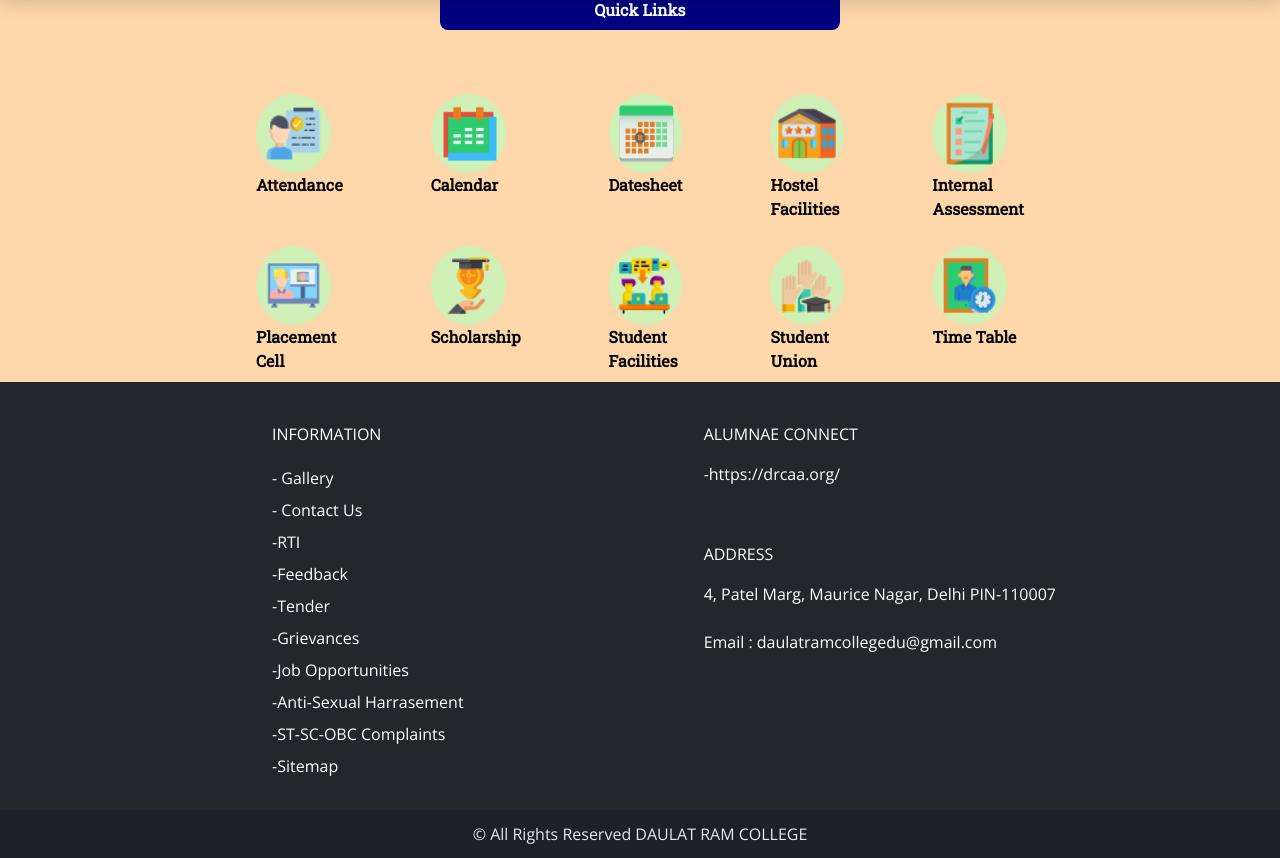
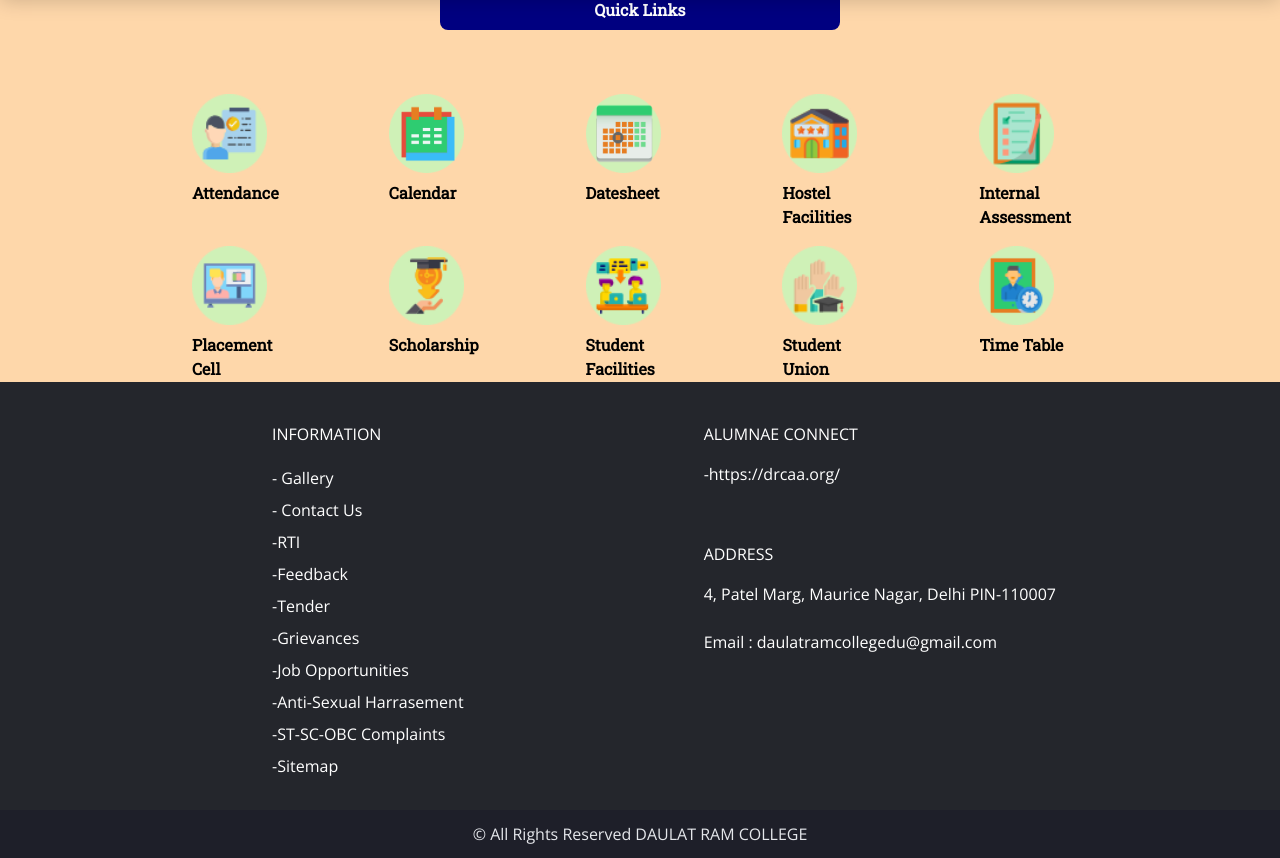
Before and after one commit to Vivekumar08/Daulatram.github.io, a React (Create React App) app in the folder daulatram/: page / in a window 1280 px wide. Shown: the part 907-1765 px from the top of the page. Built offline with nearby package versions, Linux system fonts and the light colour scheme.

Commit message:
some minor - changes

```diff
--- a/daulatram/src/App.css
+++ b/daulatram/src/App.css
@@ -197,7 +197,7 @@
     }
 
     .row {
-        width: 60%;
+        width: 70%;
         margin: 2rem auto;
         margin-top: 4rem;
         font-family: 'Roboto Slab', serif;
@@ -266,18 +266,17 @@
     .e-input-group.e-control-wrapper.e-error:not(.e-float-icon-left) {
         border: none;
     }
-
-    .gallery__item--1 {
+    /* .gallery__item-1 {
         grid-column-start: 1;
         grid-column-end: 3;
         grid-row-start: 1;
         grid-row-end: 3;
         /** Alternative Syntax **/
-        /* grid-column: 1 / span 2;  */
-        /* grid-row: 1 / span 2; */
-    }
+    /* grid-column: 1 / span 2;  */
+    /* grid-row: 1 / span 2; */
+    /* } */
 
-    .gallery__item--2 {
+    .gallery__item-2 {
         grid-column-start: 3;
         grid-column-end: 5;
         grid-row-start: 1;
@@ -287,7 +286,7 @@
         /* grid-row: 1 / span 2; */
     }
 
-    .gallery__item--3 {
+    .gallery__item-3 {
         grid-column-start: 5;
         grid-column-end: 9;
         grid-row-start: 1;
@@ -297,7 +296,7 @@
     grid-row: 1 / span 5; */
     }
 
-    .gallery__item--4 {
+    .gallery__item-4 {
         grid-column-start: 1;
         grid-column-end: 5;
         grid-row-start: 3;
@@ -307,7 +306,7 @@
         /* grid-row: 3 / span 3; */
     }
 
-    .gallery__item--5 {
+    .gallery__item-5 {
         grid-column-start: 1;
         grid-column-end: 5;
         grid-row-start: 6;
@@ -317,7 +316,7 @@
         /* grid-row: 6 / span 3; */
     }
 
-    .gallery__item--6 {
+    .gallery__item-6 {
         grid-column-start: 5;
         grid-column-end: 9;
         grid-row-start: 6;
--- a/daulatram/src/Components/Quicklinks.jsx
+++ b/daulatram/src/Components/Quicklinks.jsx
@@ -25,25 +25,25 @@
             <a href="#"  className="gallery_item gallery_item-1  cursor-pointer">
 
               <img className="attendance" src={attendance} alt="" />
-              <p>
+              <p className="mt-2">
                 <strong>Attendance</strong>
               </p>
             </a >
             <a href="#"  className="gallery_item gallery_item-2  cursor-pointer">
               <img className="calendar" src={calendar} alt="" />
-              <p>
+              <p className="mt-2">
                 <b>Calendar</b>
               </p>
             </a >
             <a href="#"  className="gallery_item gallery_item-3  cursor-pointer">
               <img className="datesheet" src={datesheet} alt="" />
-              <p>
+              <p className="mt-2">
                 <b>Datesheet</b>
               </p>
             </a >
             <a href="#"  className="gallery_item gallery_item-4  cursor-pointer">
               <img className="hostel" src={hostel} alt="" />
-              <p>
+              <p className="mt-2">
                 <b>Hostel Facilities</b>
               </p>
             </a >
@@ -53,38 +53,38 @@
                 src={internal_assessment}
                 alt=""
               />
-              <p>
+              <p className="mt-2">
                 <b>Internal Assessment</b>
               </p>
             </a >
             <a href="#"  className="gallery_item gallery_item-6  cursor-pointer">
               <img className="placement_cell" src={placement_cell} alt="" />
-              <p>
+              <p className="mt-2">
                 <b>Placement Cell</b>
               </p>
             </a >
             <a href="#"  className="gallery_item gallery_item-7  cursor-pointer">
               <img className="scholarship" src={scholarship} alt="" />
-              <p>
+              <p className="mt-2">
                 <b>Scholarship</b>
               </p>
             </a >
             <a href="#"  className="gallery_item gallery_item-8  cursor-pointer">
               <img
                 className="student_facilities" src={student_facilities} alt="" />
-              <p>
+              <p className="mt-2">
                 <b>Student Facilities</b>
               </p>
             </a >
             <a href="#"  className="gallery_item gallery_item-9  cursor-pointer">
               <img className="student_union" src={student_union} alt="" />
-              <p>
+              <p className="mt-2">
                 <b>Student Union</b>
               </p>
             </a >
             <a href="#"  className="gallery_item gallery_item-10  cursor-pointer">
               <img className="time_table" src={time_table} alt="" />
-              <p>
+              <p className="mt-2">
                 <b>Time Table</b>
               </p>
             </a >
```
